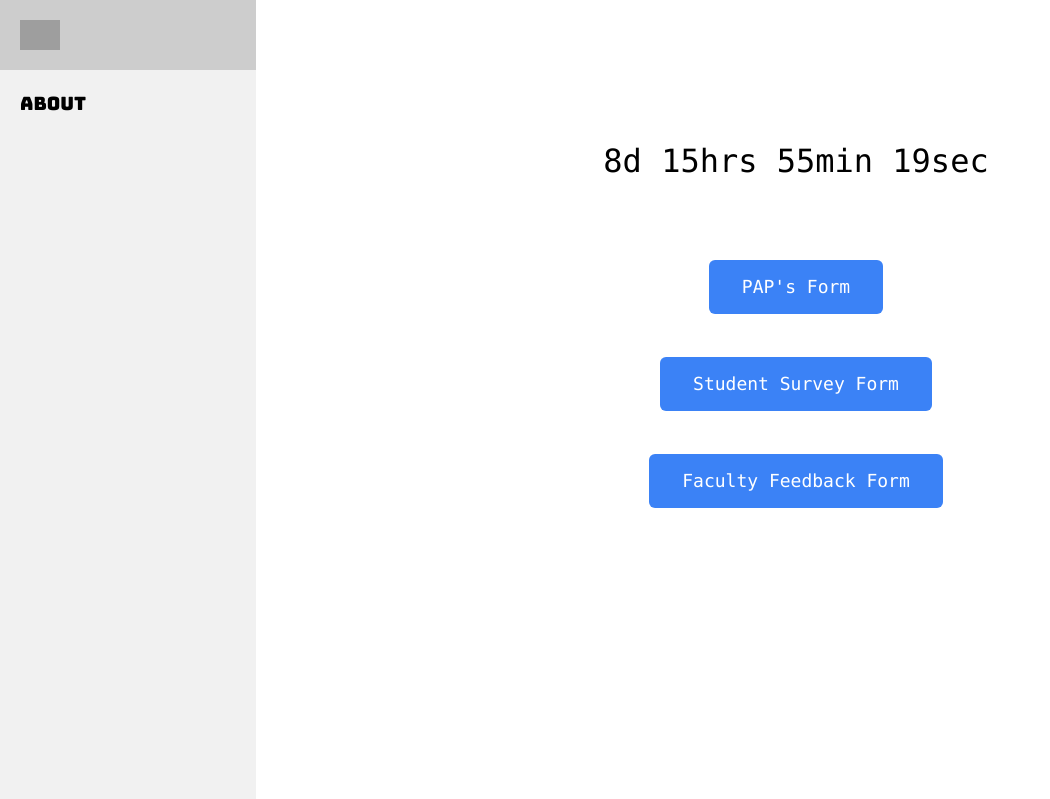
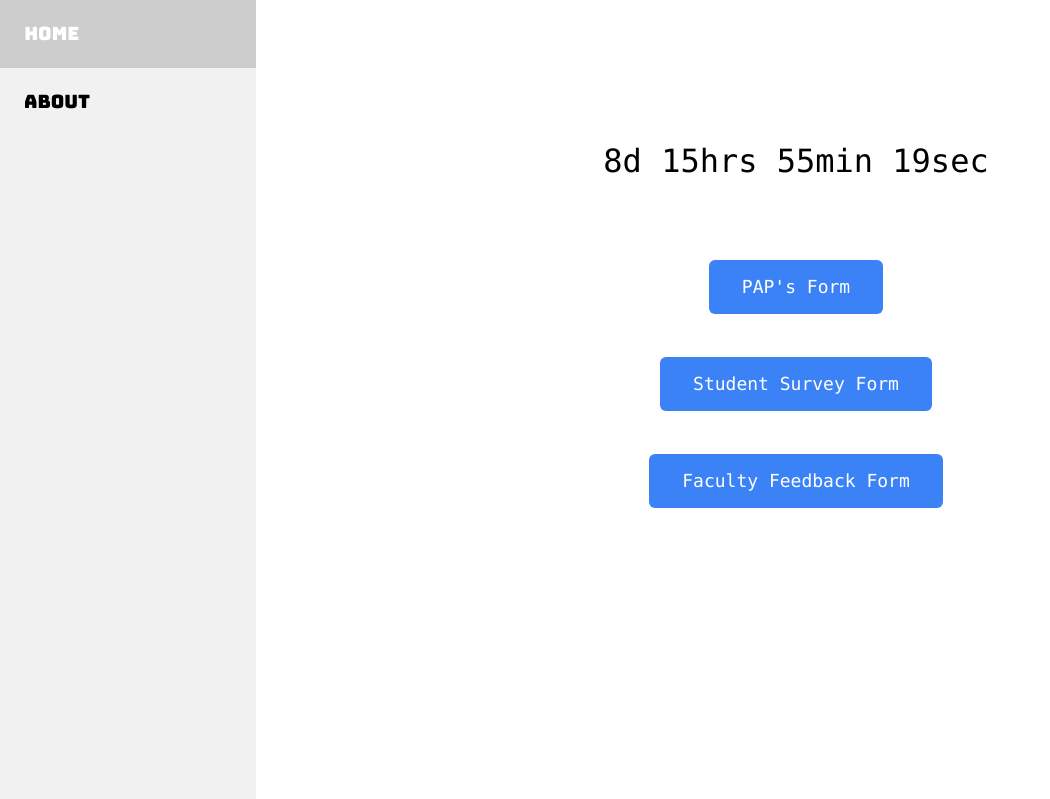
Before and after one commit to Otherwa/PHP_regis-Kel-, a PHP site: page /Php/View/Forms/forms.php in a window 1280 px wide. Shown: the top 799 px of the page, without its empty margins (0-1050 px from the left). Run offline with PHP 8.4, Linux system fonts and the light colour scheme; style sheets or scripts are compiled from the project's sources; grey boxes are pictures that could not be loaded.

Commit message:
Add files via upload

```diff
--- a/Css/style.css
+++ b/Css/style.css
@@ -1,5 +1,24 @@
  /* ======index css===== */
  /* selected text */
+
+ ::-webkit-scrollbar {
+     width: 10px;
+ }
+ /* Track */
+
+ ::-webkit-scrollbar-track {
+     box-shadow: inset 0 0 5px grey;
+ }
+ /* Handle */
+
+ ::-webkit-scrollbar-thumb {
+     background: #006eff;
+ }
+ /* Handle on hover */
+
+ ::-webkit-scrollbar-thumb:hover {
+     background: #005ad0;
+ }
 
  ::selection {
      color: rgb(255, 255, 255);
--- a/Php/View/Forms/forms.php
+++ b/Php/View/Forms/forms.php
@@ -55,11 +55,8 @@ if (isset($_POST['FFForm'])) {
 
 <body class="p-0 m-0">
     <ul class="sidenav">
-        <li><a class="font-mono" href="../../../index.html" target="_self"><img
-                    style="width:2.5rem;height:auto;text-align:center;display:initial"
-                    src="https://i.gifer.com/24S2.gif" alt="load">
-            </a></li>
-        <li><a class="font-mono" href="../../../about.html" target="_self">About</a></li>
+        <li><a class="font-mono" href="../../../index.html" target="_self">&nbsp;Home</a></li>
+        <li><a class="font-mono" href="../../../about.html" target="_self">&nbsp;About</a></li>
     </ul>
     <br />
     <div class="bg-[#ffffff] text-center m-2 content">
```
